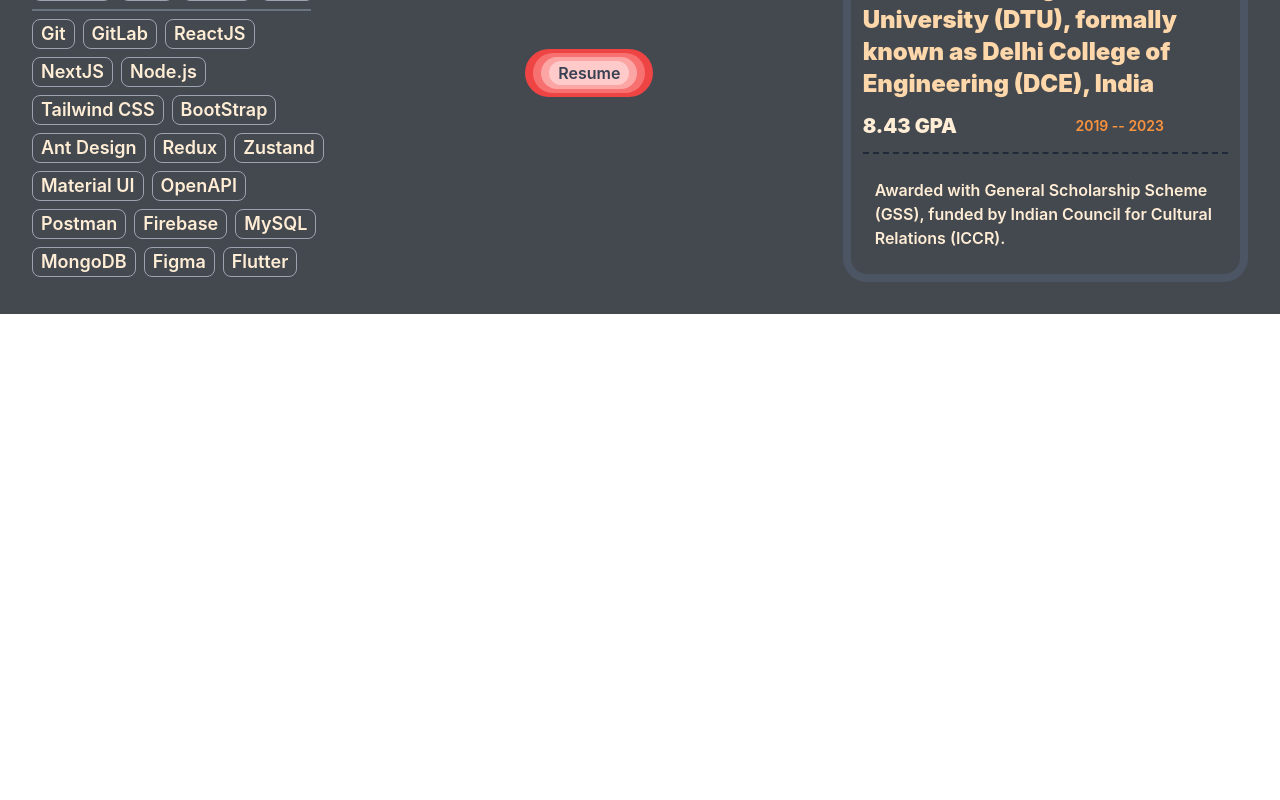
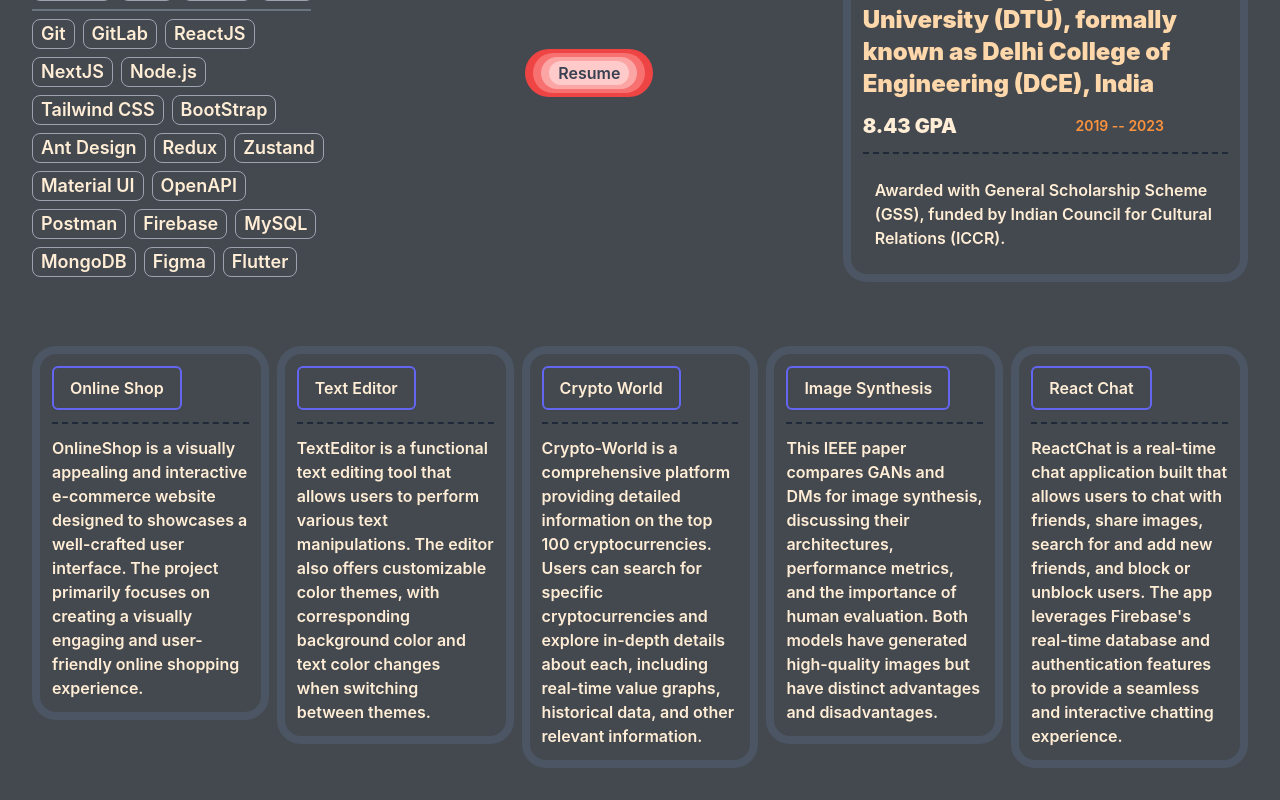
Before and after one commit to imSonuKushwaha/portfolio, a React (Create React App) app: page / in a window 1280 px wide. Shown: the part 776-1576 px from the top of the page. Before the commit the page ends 1090 px from the top, so only its background shows below. Built offline with nearby package versions, Linux system fonts and the light colour scheme.

Commit message:
added projects

```diff
--- a/src/App.js
+++ b/src/App.js
@@ -2,6 +2,12 @@ import "./App.css";
 import Academic from "./component/Academic";
 import Experience from "./component/Experience";
 import Name from "./component/Name";
+import CryptoWorld from "./component/Projects/CryptoWorld";
+import ImageSynthesis from "./component/Projects/ImageSynthesis";
+import Onlineshop from "./component/Projects/Onlineshop";
+import PasswordGenerattor from "./component/Projects/PasswordGenerattor";
+import ReactChat from "./component/Projects/ReactChat";
+import TextEditor from "./component/Projects/TextEditor";
 import ResumeButton from "./component/ResumeButton";
 import SocialMedia from "./component/SocialMedia";
 import Tab from "./component/Tab";
@@ -25,6 +31,17 @@ function App() {
           <Academic />
         </div>
       </div>
+      {/* <div className="w-full bg-[#44494F] flex justify-center items-center text-orange-100 text-3xl font-bold">
+        Projects
+      </div> */}
+      <div className="flex flex-row justify-around items-start p-8 text-base text-orange-100 font-semibold bg-[#44494F] gap-2">
+        <Onlineshop />
+        <TextEditor />
+        {/* <PasswordGenerattor /> */}
+        <CryptoWorld />
+        <ImageSynthesis />
+        <ReactChat />
+      </div>
     </>
   );
 }
--- a/src/component/Academic.jsx
+++ b/src/component/Academic.jsx
@@ -3,7 +3,7 @@ import React from "react";
 const Academic = () => {
   return (
     <>
-      <div className=" w-4/12 flex flex-col justify-center items-start gap-3 border-8 border-gray-600 rounded-3xl p-3 2xl:mt-2 md:mt-12 transition duration-500 ease-in-out hover:translate-y-[-30px]">
+      <div className=" w-4/12 flex flex-col justify-center items-start gap-3 border-8 border-gray-600 rounded-3xl p-3 2xl:mt-2 md:mt-12 transition duration-500 ease-in-out hover:translate-y-[-20px] hover:shadow-2xl shadow-gray-800">
         <strong className="text-blue-300 text-xl">
           B.Tech in Computer Engineering
         </strong>
--- /dev/null
+++ b/src/component/Projects/CryptoWorld.jsx
@@ -0,0 +1,27 @@
+import React from "react";
+
+const CryptoWorld = () => {
+  return (
+    <>
+      <div className="w-full flex flex-col justify-center items-start gap-3 border-8 border-gray-600 rounded-3xl p-3 transition duration-500 ease-in-out hover:scale-110 hover:shadow-lg shadow-gray-800 hover:z-10 ">
+        <a
+          href="https://crypto-worldapp.netlify.app/"
+          target="_blank"
+          className="flex items-center px-4 py-2 border-2 border-indigo-500 rounded-md shadow-sm"
+        >
+          Crypto World
+        </a>
+        <p className="w-full border-b-2 border-gray-800 border-dashed"></p>
+        <p className="text-pretty">
+          Crypto-World is a comprehensive platform providing detailed
+          information on the top 100 cryptocurrencies. Users can search for
+          specific cryptocurrencies and explore in-depth details about each,
+          including real-time value graphs, historical data, and other relevant
+          information.
+        </p>
+      </div>
+    </>
+  );
+};
+
+export default CryptoWorld;
--- /dev/null
+++ b/src/component/Projects/ImageSynthesis.jsx
@@ -0,0 +1,26 @@
+import React from "react";
+
+const ImageSynthesis = () => {
+  return (
+    <>
+      <div className="w-full flex flex-col justify-center items-start gap-3 border-8 border-gray-600 rounded-3xl p-3 transition duration-500 ease-in-out hover:scale-110 hover:shadow-lg shadow-gray-800 hover:z-10 ">
+        <a
+          href="https://ieeexplore.ieee.org/document/10263208"
+          target="_blank"
+          className="flex items-center px-4 py-2 border-2 border-indigo-500 rounded-md shadow-sm"
+        >
+          Image Synthesis
+        </a>
+        <p className="w-full border-b-2 border-gray-800 border-dashed"></p>
+        <p className="text-pretty">
+          This IEEE paper compares GANs and DMs for image synthesis, discussing their
+          architectures, performance metrics, and the importance of human
+          evaluation. Both models have generated high-quality images but have
+          distinct advantages and disadvantages.
+        </p>
+      </div>
+    </>
+  );
+};
+
+export default ImageSynthesis;
--- /dev/null
+++ b/src/component/Projects/Onlineshop.jsx
@@ -0,0 +1,26 @@
+import React from "react";
+
+const Onlineshop = () => {
+  return (
+    <>
+      <div className="w-full flex flex-col justify-center items-start gap-3 border-8 border-gray-600 rounded-3xl p-3 transition duration-500 ease-in-out hover:scale-110 hover:shadow-lg shadow-gray-800 hover:z-10 ">
+        <a
+          href="https://imsonukushwaha.github.io/onlineShop-I/index.html"
+          target="_blank"
+          className="flex items-center px-4 py-2 border-2 border-indigo-500 rounded-md shadow-sm"
+        >
+          Online Shop
+        </a>
+        <p className="w-full border-b-2 border-gray-800 border-dashed"></p>
+        <p className="text-pretty">
+          OnlineShop is a visually appealing and interactive e-commerce website
+          designed to showcases a well-crafted user interface. The project
+          primarily focuses on creating a visually engaging and user-friendly
+          online shopping experience.
+        </p>
+      </div>
+    </>
+  );
+};
+
+export default Onlineshop;
--- /dev/null
+++ b/src/component/Projects/PasswordGenerattor.jsx
@@ -0,0 +1,24 @@
+import React from "react";
+
+const PasswordGenerattor = () => {
+  return (
+    <>
+      <div className="w-full flex flex-col justify-center items-start gap-3 border-8 border-gray-600 rounded-3xl p-3">
+        <a
+          href="https://imsonukushwaha.github.io/passwordGenerator/"
+          target="_blank"
+          className="flex items-center px-4 py-2 border-2 border-indigo-500 rounded-md shadow-sm"
+        >
+          Password Generator
+        </a>
+        <p className="w-full border-b-2 border-gray-800 border-dashed"></p>
+        <p className="text-pretty">
+          Awarded with General Scholarship Scheme (GSS), funded by Indian
+          Council for Cultural Relations (ICCR).
+        </p>
+      </div>
+    </>
+  );
+};
+
+export default PasswordGenerattor;
--- /dev/null
+++ b/src/component/Projects/ReactChat.jsx
@@ -0,0 +1,27 @@
+import React from "react";
+
+const ReactChat = () => {
+  return (
+    <>
+      <div className="w-full flex flex-col justify-center items-start gap-3 border-8 border-gray-600 rounded-3xl p-3 transition duration-500 ease-in-out hover:scale-110 hover:shadow-lg shadow-gray-800 hover:z-10 ">
+        <a
+          href="https://imsonukushwaha.github.io/reactChat/"
+          target="_blank"
+          className="flex items-center px-4 py-2 border-2 border-indigo-500 rounded-md shadow-sm"
+        >
+          React Chat
+        </a>
+        <p className="w-full border-b-2 border-gray-800 border-dashed"></p>
+        <p className="text-pretty">
+          ReactChat is a real-time chat application built that allows users to
+          chat with friends, share images, search for and add new friends, and
+          block or unblock users. The app leverages Firebase's real-time
+          database and authentication features to provide a seamless and
+          interactive chatting experience.
+        </p>
+      </div>
+    </>
+  );
+};
+
+export default ReactChat;
--- /dev/null
+++ b/src/component/Projects/TextEditor.jsx
@@ -0,0 +1,26 @@
+import React from "react";
+
+const TextEditor = () => {
+  return (
+    <>
+      <div className="w-full flex flex-col justify-center items-start gap-3 border-8 border-gray-600 rounded-3xl p-3 transition duration-500 ease-in-out hover:scale-110 hover:shadow-lg shadow-gray-800 hover:z-10 ">
+        <a
+          href="https://imsonukushwaha.github.io/textEditor/"
+          target="_blank"
+          className="flex items-center px-4 py-2 border-2 border-indigo-500 rounded-md shadow-sm"
+        >
+          Text Editor
+        </a>
+        <p className="w-full border-b-2 border-gray-800 border-dashed"></p>
+        <p className="text-pretty">
+          TextEditor is a functional text editing tool that allows users to
+          perform various text manipulations. The editor also offers
+          customizable color themes, with corresponding background color and
+          text color changes when switching between themes.
+        </p>
+      </div>
+    </>
+  );
+};
+
+export default TextEditor;
--- a/src/component/Tab.jsx
+++ b/src/component/Tab.jsx
@@ -11,7 +11,7 @@ const Tab = () => {
         <div className="w-3/4 flex flex-row ">
           <button
             className={`${
-              activeTab === 1 ? "" : "rounded-2xl hover:bg-gray-700"
+              activeTab ? "" : "rounded-2xl hover:bg-gray-700"
             }  w-1/3 text-center text-xl p-1`}
             onClick={() => {
               setActiveTab(true);
@@ -21,7 +21,7 @@ const Tab = () => {
           </button>
           <button
             className={`${
-              !activeTab === 2 ? "" : "rounded-2xl hover:bg-gray-700"
+              !activeTab ? "" : "rounded-2xl hover:bg-gray-700"
             }  w-1/3 text-center text-xl p-1`}
             onClick={() => {
               setActiveTab(false);
```
Also changed, not shown: public/index.html (+1 -24 lines), src/component/DSA.jsx (+40 -4 lines), public/link.svg (added).
